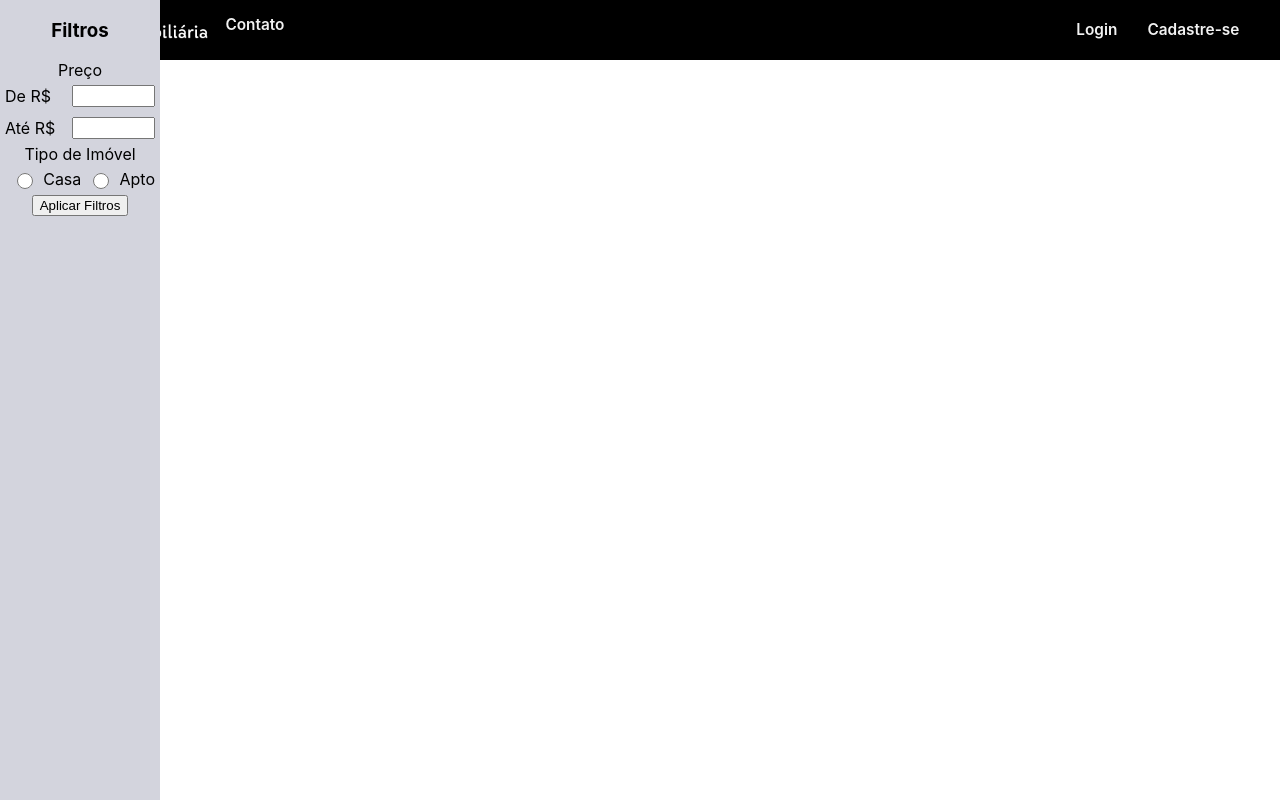
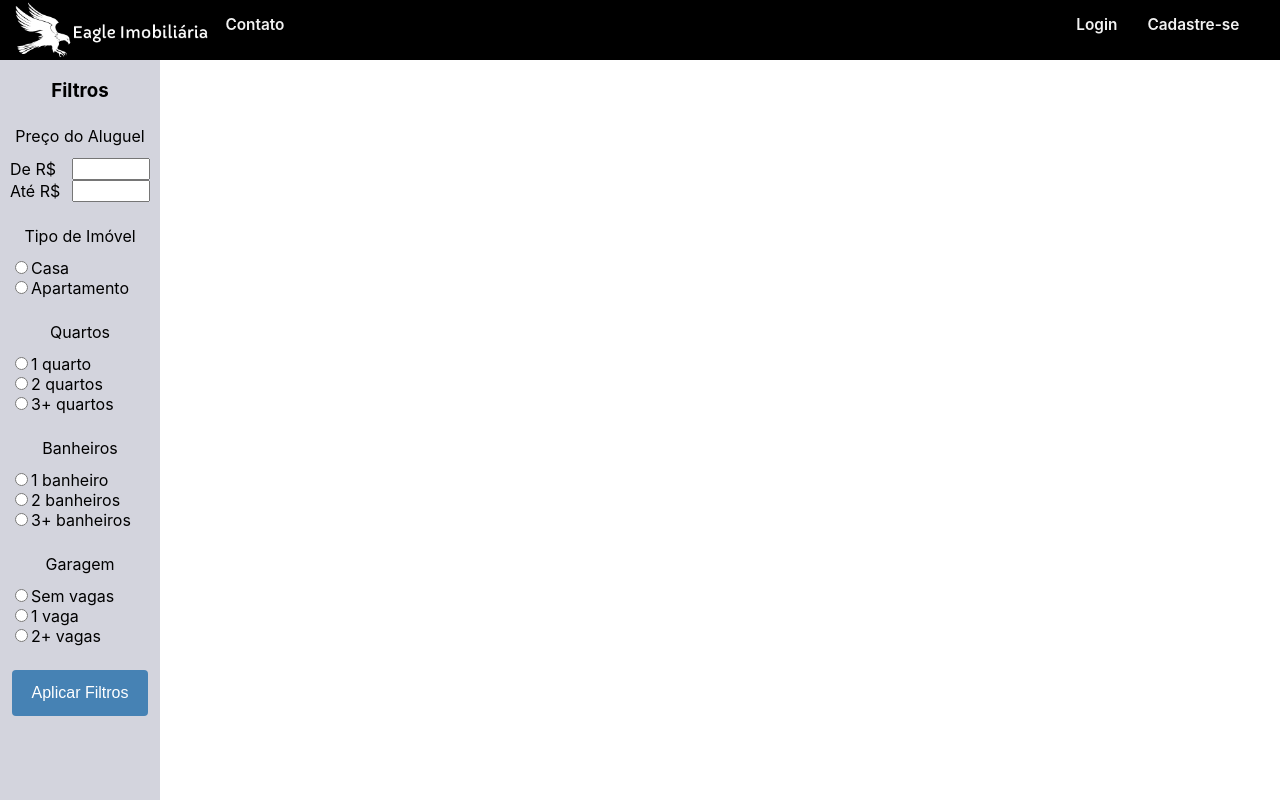
Before and after one commit to gustavomoser/web-property-rental, a React (Create React App) app in the folder frontend/: page / in a window 1280 px wide. Built offline with nearby package versions, Linux system fonts and the light colour scheme; the HTML template or start-up script is replaced by a standard one.

Commit message:
corrigido filtro lateral

```diff
--- a/frontend/src/App.jsx
+++ b/frontend/src/App.jsx
@@ -6,12 +6,10 @@ import Cadastro from "./pages/login/Cadastro.jsx"
 import {Route, BrowserRouter, Link} from "react-router-dom"
 export default function App(){
     return(
-        <div>
-            <BrowserRouter>
-                <Route component={Home} path="/" exact/>
-                <Route component={Login} path="/login" exact/>
-                <Route component={Cadastro} path="/cadastro" exact/>
-            </BrowserRouter>
-        </div>
+        <BrowserRouter>
+            <Route component={Home} path="/" exact/>
+            <Route component={Login} path="/login" exact/>
+            <Route component={Cadastro} path="/cadastro" exact/>
+        </BrowserRouter>
     )
 }
--- a/frontend/src/components/header/Header.css
+++ b/frontend/src/components/header/Header.css
@@ -13,10 +13,6 @@ header {
     background: #000000;
     display: flex;
     width: 100%;
-    position: fixed;
-    left: 0;
-    top: 0;
-    z-index: 1;
 }
 
 header a {
--- a/frontend/src/components/header/Header.jsx
+++ b/frontend/src/components/header/Header.jsx
@@ -5,7 +5,6 @@ import logo from "../../images/header/logo-branco.png"
 
 export default function Header(){
     return(
-        <div className="Header">
         <header>
             <div className="header-left">
                 <img className="header-logo" src={logo}></img>
@@ -17,6 +16,5 @@ export default function Header(){
                 <Link to="/login" className="header-text">Login</Link>
             </div>
         </header>
-        </div>
     )
 }
--- a/frontend/src/pages/home/Home.css
+++ b/frontend/src/pages/home/Home.css
@@ -1,23 +1,5 @@
 .App {
   text-align: center;
-}
-
-header {
-  display: flex;
-  align-items: center;
-  justify-content: space-between;
-  background-color: #0069D0;
-  color: white;
-}
-
-.Login {
-  padding: 10px;
-  background-color: #002451;
-  text-align: left;
-}
-
-.Login p {
-  margin: 0px;
 }
 
 .Sidebar {
@@ -29,12 +11,13 @@ header {
   left: 0;
 }
 
-.Sidebar p {
-  margin: 0px;
-}
+/* .Sidebar p {
+
+} */
 
 .Filtro {
-  padding: 5px;
+  padding-left: 10px;
+  padding-right: 10px;
   display: flex;
   align-items: center;
   justify-content: space-between;
@@ -42,9 +25,34 @@ header {
 
 .Filtro p {
   font-size: 16px;
+  margin: 0px;
 }
 
 .Filtro input {
   width: 50%;
   height: 16px;
 }
+
+.FiltroRadio {
+  padding-left: 10px;
+  padding-right: 10px;
+  text-align: left;
+}
+
+.filtro-title {
+  margin-top: 24px;
+  margin-bottom: 12px;
+}
+
+.filtro-button {
+  margin-top: 24px;
+  background-color: #4682B4;
+  border: none;
+  color: white;
+  text-align: center;
+  text-decoration: none;
+  padding: 14px 20px;
+  border-radius: 4px;
+  cursor: pointer;
+  font-size: 16px;
+}
--- a/frontend/src/pages/home/Home.jsx
+++ b/frontend/src/pages/home/Home.jsx
@@ -6,27 +6,9 @@ export default function Home() {
   return (
     <div className="App">
       <Header/>
-
-      {/* <header>
-        <p>
-          Mongo Imóveis
-        </p>
-        <div className="Login">
-          <p>
-            Você está logado como FULANO
-          </p>
-          <p>
-            Sair
-          </p>
-        </div>
-      </header> */}
-
-      <body>
       <div className="Sidebar">
-          <h3>
-            Filtros
-          </h3>
-          <p>Preço</p>
+        <h3>Filtros</h3>
+        <p className="filtro-title">Preço do Aluguel</p>
         <div className="Filtro">
           <p>De R$</p>
           <input></input>
@@ -36,21 +18,49 @@ export default function Home() {
           <input></input>
         </div>
 
-          <p>Tipo de Imóvel</p>
-          <div className="Filtro">
+        <p className="filtro-title">Tipo de Imóvel</p>
+        <div className="FiltroRadio">
           <input type="radio" value="casa" id="casa" name="tipoImovel" />
-            <label htmlFor="casa">Casa</label>
-
+          <label htmlFor="casa">Casa</label><br/>
           <input type="radio" value="apartamento" id="apartamento" name="tipoImovel"/>
-            <label htmlFor="apartamento">Apto</label>
+          <label htmlFor="apartamento">Apartamento</label><br/>
         </div>
 
-          <button type="button">Aplicar Filtros</button>
+        <p className="filtro-title">Quartos</p>
+        <div className="FiltroRadio">
+          <input type="radio" value="1" id="quartos" name="quartos" />
+          <label htmlFor="quartos">1 quarto</label><br/>
+          <input type="radio" value="2" id="quartos" name="quartos"/>
+          <label htmlFor="quartos">2 quartos</label><br/>
+          <input type="radio" value="3+" id="quartos" name="quartos"/>
+          <label htmlFor="quartos">3+ quartos</label><br/>
+        </div>
+
+        <p className="filtro-title">Banheiros</p>
+        <div className="FiltroRadio">
+          <input type="radio" value="1" id="banheiro" name="banheiro" />
+          <label htmlFor="banheiro">1 banheiro</label><br/>
+          <input type="radio" value="2" id="banheiro" name="banheiro"/>
+          <label htmlFor="banheiro">2 banheiros</label><br/>
+          <input type="radio" value="3+" id="banheiro" name="banheiro"/>
+          <label htmlFor="banheiro">3+ banheiros</label><br/>
+        </div>
+
+        <p className="filtro-title">Garagem</p>
+        <div className="FiltroRadio">
+          <input type="radio" value="0" id="garagem" name="garagem" />
+          <label htmlFor="garagem">Sem vagas</label><br/>
+          <input type="radio" value="1" id="garagem" name="garagem"/>
+          <label htmlFor="garagem">1 vaga</label><br/>
+          <input type="radio" value="2+" id="garagem" name="garagem"/>
+          <label htmlFor="garagem">2+ vagas</label><br/>
+        </div>
+
+
+
+        <button className="filtro-button" type="button">Aplicar Filtros</button>
 
       </div>
-      </body>
-
-
     </div >
   )
 }
--- a/frontend/src/pages/login/Login.css
+++ b/frontend/src/pages/login/Login.css
@@ -19,61 +19,6 @@
     right: 0;
     top: 0;
     bottom: 0;
-}
-
-header {
-    background: #000000;
-    display: flex;
-    width: 100%;
-    /* height: 8%; */
-    position: fixed;
-    left: 0;
-    top: 0;
-    z-index: 1;
-}
-
-header a {
-    display: block;
-    color: #f2f2f2;
-    text-align: center;
-    text-decoration: none;
-    font-size: 1.2vw;
-    font-weight: 600;
-}
-
-header a:hover {
-    background: #4682B4;
-    transition: 1s;
-}
-
-.header-text {
-    padding: 2.4%;
-}
-
-.header-logo {
-    margin-top: auto;
-    margin-bottom: auto;
-    margin-left: 2%;
-    padding: 0%;
-    max-width: auto;
-    max-height: 60px;
-}
-
-.header-left {
-    height: 100%;
-    width: 50%;
-    display: flex;
-    flex-direction: row;
-    justify-content: left;
-}
-
-.header-right {
-    height: 100%;
-    width: 50%;
-    display: flex;
-    flex-direction: row-reverse;
-    justify-content: right;
-    padding-right: 2%;
 }
 
 .post-list {
--- a/frontend/src/pages/login/Login.jsx
+++ b/frontend/src/pages/login/Login.jsx
@@ -17,9 +17,5 @@ export default function Login(){
                 </div>
             </div>
         </div>
-
-
-
-
     )
 }
```
Also changed, not shown: 1 other file (tests, documents, lock files or other folders). Lines whose indentation alone changed are shown as unchanged.
